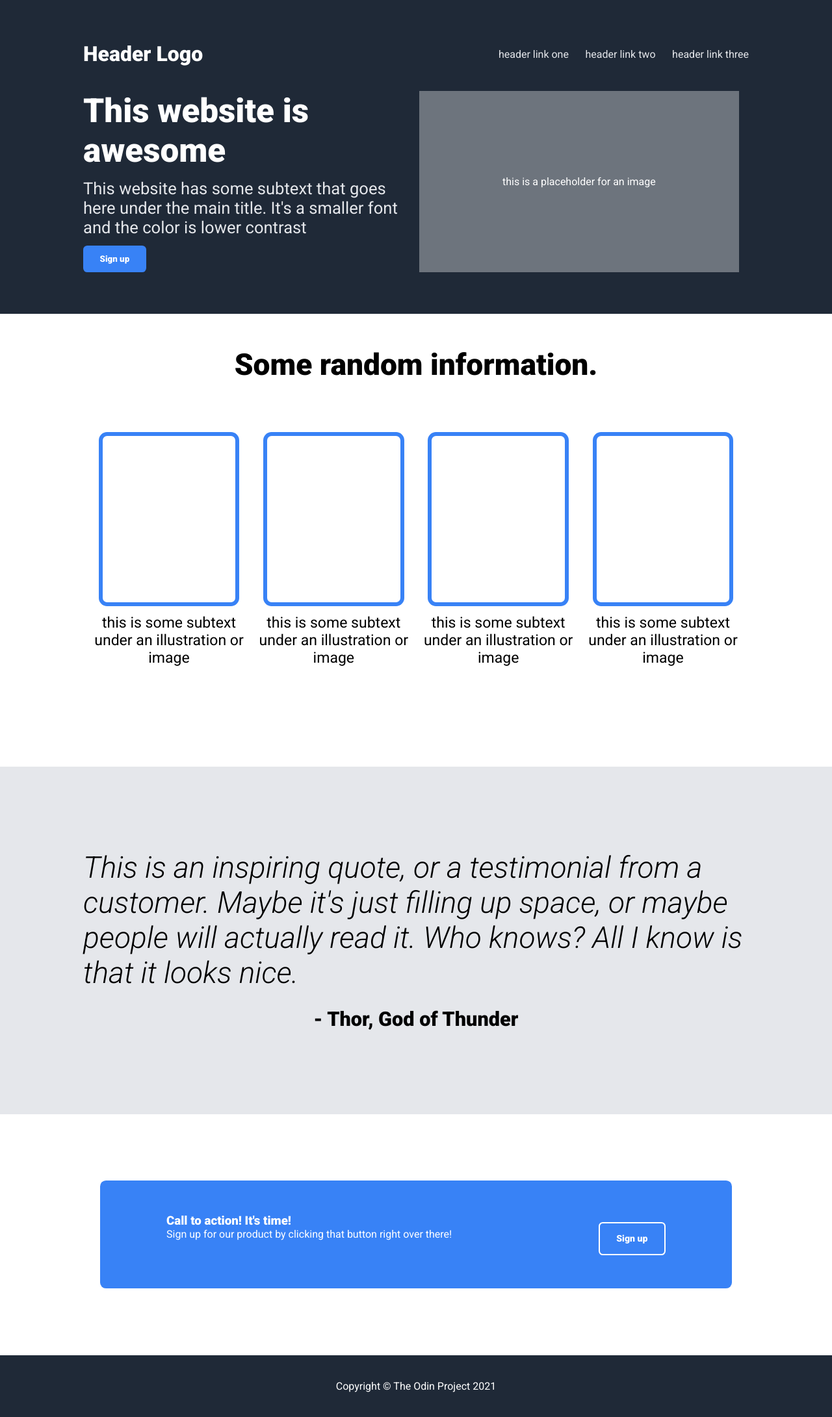
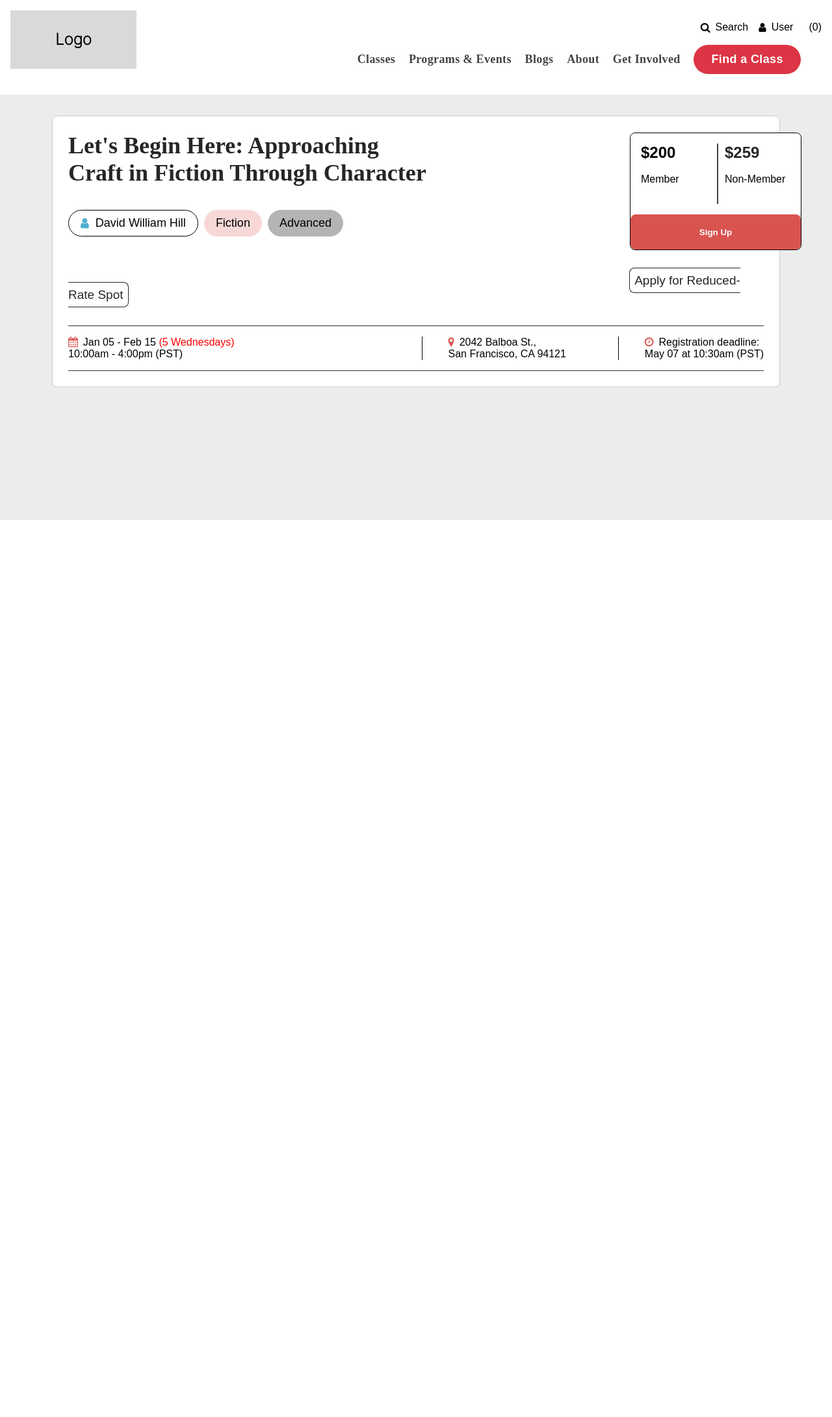
Before and after one commit to WisdmLabs/tejas-html-assignment, a PHP site: page / in a window 1280 px wide. Shown: the whole page at 65% size. After the commit the page ends 800 px from the top, so only its background shows below. Run offline with PHP 8.4, Linux system fonts and the light colour scheme.

Commit message:
Header and below division add

```diff
--- a/index.css
+++ b/index.css
@@ -1,202 +1,216 @@
 * {
-    font-family: 'Roboto', sans-serif;
-    list-style: none;
+    box-sizing: border-box;
     margin: 0;
     padding: 0;
   }
 
-header {
-    background-color: #1F2937;
-    color: #ffffff;
-    padding: 5vw 10vw;
+  body {
+    font-family: 'PT Sans', sans-serif;
+    background-color: #ECECEC;
   }
 
-.header-div {
+  .navbar-container {
+    display: flex;
+    justify-content: space-between;
+    align-items: center;
+    margin-right: 10em;
+    padding: 1em;
+    width: 100%;
+    background-color: #fff;
+  }
+
+  #logo {
+    font-family: "Inter";
+    font-size: 24px;
+    font-weight: bold;
+    background-color: #d9d9d9;
+    width: 194px;
+    height: 90px;
+    top: 37px;
+    left: 120px;
+    line-height: 90px;
+    text-align: center;
+    margin-bottom: 1em;
+    color:#000;
+  }
+
+  .nav-actions {
+    display: flex;
+    gap: 1em;
+    margin-left: 33em;
+  }
+
+  .nav-search,
+  .nav-user,
+  .nav-cart {
+    display: flex;
+    align-items: center;
+    gap: 0.5em;
+    cursor: pointer;
+  }
+
+  .nav-links {
+    list-style: none;
+    display: flex;
+    gap: 1.3em;
+    align-items: center;
+  }
+
+  .nav-item .nav-link {
+    font-family: "PT Sans";
+    text-decoration: none;
+    color: #434343;
+    font-weight: 700;
+    font-size: 18px;
+    line-height: 27px;
+    letter-spacing: 0.36px;
+  }
+
+  .btn-find-class,
+  .nav-item-get-involved {
+    background-color: #dc3545;
+    color: #fff;
+    border: none;
+    padding: 0.5em 1.5em;
+    border-radius: 28px;
+    font-weight: 700;
+    font-size: 18px;
+    line-height: 27px;
+    letter-spacing: 0.36px;
+    cursor: pointer;
+  }
+
+  .btn-find-class:hover,
+  .nav-item-get-involved:hover {
+    background-color: #c82333;
+  }
+
+
+  .workshop-container {
+    margin:2em 5em 0em 5em;
+    padding: 1.5em;
+    background-color: #fff;
+    border: 1px solid #ccc;
+    border-radius: 8px;
     display: flex;
     flex-direction: column;
   }
-
-.header-top {
+  .workshop-details-container {
     display: flex;
     justify-content: space-between;
-    margin-bottom: 3vw;
-    align-items: center;
+  }
+  .workshop-header h1 {
+    font-size: 36px;
+    font-family: "Montserrat";
+    font-weight: 900;
+    color: #262626;
+    margin-bottom: 1em;
   }
 
-.header-top ul {
+  .workshop-tags {
     display: flex;
+    gap: 0.5em;
+    font-size: 18px;
+  }
+  .level{
+    background: var(--TWS-Gray-60, linear-gradient(0deg, rgba(255, 255, 255, 0.60) 0%, rgba(255, 255, 255, 0.60) 100%), #434343);
+  }
+  .tag {
+    display: flex;
+    align-items: center;
+    border-radius: 30px;
+    padding: 0.5em 1em;
   }
 
-.header-top li {
-    margin-left: 2vw;
+  .instructor {
+    border: 1px solid #000;
+    color: #000;
+  }
+  .category{
+    background: linear-gradient(0deg, rgba(255, 255, 255, 0.80) 0%, rgba(255, 255, 255, 0.80) 100%), #DC3636;
+  }
+  .workshop-details {
+    display: flex;
+    justify-content: space-between;
+    border-top: 1px solid #333;
+    border-bottom: 1px solid #333;
+    padding: 1em 0;
   }
 
-.header-top li a {
-    text-decoration: none;
-    color: #e5e7eb;
+  .workshop-details i {
+    color: #d9534f;
+    margin-right: 0.5em;
   }
 
-button {
-    border: none;
-    color: #ffffff;
-    font-weight: bold;
-    background-color: #3882F6;
-    border-radius: 0.5vw;
-    padding: 1vw 2vw;
-    margin-top: 1vw;
+  .workshop-pricing-signup {
+    display: flex;
+    flex-direction: column;
+    align-items: flex-end;
+    margin-top: -10em;
+    width: 264px;
+    border: 1px solid #000;
+    border-radius: 8px;
+    margin-left: 54em;
   }
 
-.header-main {
+  .pricing {
     display: flex;
-    flex-wrap: wrap;
+    align-items: center;
+    background: #fff;
+    color: #000;
+    padding: 1em;
+    width: 100%;
+    border-radius: 8px;
+    flex-direction: row;
+    justify-content: space-between;
   }
 
-.first-half,
-.second-half,
-.card {
-    width: 48%;
-    box-sizing: border-box;
+  .price {
+    font-size: 24px;
+    font-weight: bold;
+    margin-right: 2em;
+  }
+  .price-member,
+  .price-non-member {
+    display: flex;
+    flex-direction: column;
+    height:93px;
+    padding-right:1em;
+  }
+   .price-member{
+    border-right:2px solid #434343;
+   }
+  .label {
+    font-size: 16px;
+    color: #000;
   }
 
-.first-half {
-    margin-right: 2vw;
+  .price-non-member {
+    background: #fff;
+    color: #262626;
+
+    padding-left: 0.6em;
+    border-radius: 4px;
   }
 
-.first-half h1 {
+  .btn-signup {
+    background-color: #d9534f;
+    color: #fff;
+    border: none;
+    height:54px;
+    border-radius: 8px;
     font-weight: bold;
-    font-size: 4vw;
-    margin-bottom: 1vw;
+    cursor: pointer;
+    width: 100%;
   }
 
-.first-half p {
-    color: #e5e7eb;
-    font-size: 2vw;
-}
-
-.second-half {
-    background-color: #6d747d;
-    display: flex;
-    justify-content: center;
-    align-items: center;
-}
-
-.second-half p {
-    text-align: center;
-}
-
-.info-div-section {
-    padding: 0 10vw 8vw;
-}
-
-.info-div-section h2 {
-    font-size: 3.6vw;
-    font-weight: bold;
-    margin: 4vw auto;
-    text-align: center;
-}
-
-.card-div {
-    display: flex;
-    flex-wrap: wrap;
-    justify-content: space-between;
-    align-items: center;
-    max-width: 1000px;
-    margin: 0 auto;
-    padding: 2vw 0vw;
-}
-
-.card {
-    text-align: center;
-    font-size: 1.8vw;
-    display: flex;
-    flex-flow: column;
-    justify-content: center;
-    align-items: center;
-    margin-bottom: 2vw;
-    width: 24%;
-}
-
-.card div {
-    width: 16vw;
-    height: 20vw;
-    border: 0.5vw solid #3882f6;
-    border-radius: 1vw;
-    margin-bottom: 1vw;
-}
-
-.quote-section {
-    background-color: #e5e7eb;
-    padding: 10vw 10vw;
-    font-size: 3.6vw;
-    font-weight: lighter;
-}
-
-.quote-section .quote-source {
-    text-align: center;
-    font-size: 2.4vw;
-    font-weight: bold;
-    margin-top: 2vw;
-}
-
-.action-section {
-    margin: 8vw;
-}
-
-.action-card {
-    width: 60vw;
-    margin: 0 auto;
-    background-color: #3882f6;
-    padding: 4vw 8vw;
-    display: flex;
-    justify-content: space-between;
-    border-radius: 0.7vw;
-    color: #ffffff;
-}
-
-.action-card .action-info {
-    flex: 1;
-}
-
-.action-card button {
-    border: 0.2vw solid #ffffff;
-    height: 4vw;
-    font-size: 1.1vw;
-}
-
-.footer-section {
-    padding: 3vw;
-    background-color: #1f2937;
-    text-align: center;
-    color: #ffffff;
-}
-@media screen and (max-width: 768px) {
-    .first-half,
-    .second-half,
-    .card {
-        width: 100%;
-        margin-right: 0;
-    }
-    .second-half {
-        margin-top:2em;
-        height: 15vw;
-    }
-    .card {
-	    text-align: center;
-	    font-size: 1.8vw;
-	    display: flex;
-	    flex-flow: column;
-	    justify-content: center;
-	    align-items: center;
-	    margin-bottom: 2vw;
-	    width: 100%;
-	}
-    .card div {
-    	    width: 80vw;
-	    height: 30vw;
-	    border: 0.5vw solid #3882f6;
-	    border-radius: 1vw;
-	    margin-bottom: 1vw;
-}
-
+  .link-reduced-rate {
+    color: #262626;
+    margin-left:45.4em;
+    padding:0.4em;
+    border: 1px solid #262626;
+    border-radius: 8px;
+    font-size: 19px;
+    text-decoration: none;
 
   }
--- a/index.html
+++ b/index.html
@@ -3,83 +3,77 @@
 <head>
   <meta charset="UTF-8">
   <meta name="viewport" content="width=device-width, initial-scale=1.0">
+  <link rel="stylesheet" href="index.css">
+  <link rel="stylesheet" href="https://cdnjs.cloudflare.com/ajax/libs/font-awesome/4.7.0/css/font-awesome.min.css">
   <link rel="preconnect" href="https://fonts.googleapis.com">
-    <link href="https://fonts.googleapis.com/css2?family=Roboto:ital,wght@0,400;0,900;1,300&display=swap" rel="stylesheet">
   <link rel="preconnect" href="https://fonts.gstatic.com" crossorigin>
-    <link rel="stylesheet" href="index.css">
-    <title>Assignment HTML</title>
+  <link href="https://fonts.googleapis.com/css2?family=Inter:wght@200&display=swap" rel="stylesheet">
+  <title>Navigation Bar</title>
 </head>
 <body>
-    <header>
-      <div class="header-div">
-        <div class="header-top">
-          <h1>Header Logo</h1>
-          <nav>
-            <ul>
-              <li>
-                <a href="#">header link one</a>
-              </li>
-              <li>
-                <a href="#">header link two</a>
-              </li>
-              <li>
-                <a href="#">header link three</a>
-              </li>
-            </ul>
+  <div class="navbar-container">
+    <div id="logo">Logo</div>
+    <nav class="navbar">
+      <div class="nav-actions">
+        <div class="nav-search">
+          <i class="fa fa-search"></i>Search
+        </div>
+        <div class="nav-user">
+          <i class="fa fa-user"></i>User
+        </div>
+        <div class="nav-cart">
+          <i class="fa fa-cart"></i>(0)
+        </div>
+      </div><br>
+      <div class="nav-links">
+        <li class="nav-item"><a href="#" class="nav-link">Classes</a></li>
+        <li class="nav-item"><a href="#" class="nav-link">Programs & Events</a></li>
+        <li class="nav-item"><a href="#" class="nav-link">Blogs</a></li>
+        <li class="nav-item"><a href="#" class="nav-link">About</a></li>
+        <li class="nav-item"><a href="#" class="nav-link">Get Involved</a></li>
+        <li class="nav-item"><button class="btn-find-class">Find a Class</button></li>
+      </div>
+
     </nav>
   </div>
-        <div class="header-main">
-          <div class="first-half">
-            <h1>This website is awesome</h1>
-            <p>This website has some subtext that goes here under the main title. It's a smaller font and the color is lower contrast</p>
-            <button>Sign up</button>
-          </div>
-          <div class="second-half">
-            <p>this is a placeholder for an image</p>
+  <div class="workshop-container">
+    <div class="workshop-header">
+      <h1>Let's Begin Here: Approaching <br>Craft in Fiction Through Character</h1>
+      <div class="workshop-tags">
+        <span class="tag instructor"><i class="fa fa-user" style="color:#4eafcd;"></i>&nbsp;&nbsp;David William Hill</span>
+        <span class="tag category">Fiction</span>
+        <span class="tag level">Advanced</span>
       </div>
     </div>
+    <div class="workshop-pricing-signup">
+      <div class="pricing">
+        <div class="price-member">
+          <div class="price">$200</div><br>
+          <div class="label">Member</div>
         </div>
-    </header>
-    <main>
-      <section class="info-div-section">
-        <h2>Some random information.</h2>
-        <div class="card-div">
-          <div class="card">
-            <div></div>
-            <p>this is some subtext under an illustration or image</p>
-          </div>
-          <div class="card">
-            <div></div>
-            <p>this is some subtext under an illustration or image</p>
-          </div>
-          <div class="card">
-            <div></div>
-            <p>this is some subtext under an illustration or image</p>
-          </div>
-          <div class="card">
-            <div></div>
-            <p>this is some subtext under an illustration or image</p>
+        <div class="price-non-member">
+          <div class="price">$259</div><br>
+          <div class="label">Non-Member</div>
         </div>
       </div>
-      </section>
-      <section class="quote-section">
-        <p class="quote-text">
-          <em> This is an inspiring quote, or a testimonial from a customer. Maybe it's just filling up space, or maybe people will actually read it. Who knows? All I know is that it looks nice. </em>
-        </p>
-        <p class="quote-source">- Thor, God of Thunder</p>
-      </section>
-      <section class="action-section">
-        <div class="action-card">
-          <div class="action-info">
-            <h3>Call to action! It's time!</h3>
-            <p>Sign up for our product by clicking that button right over there!</p>
+       <button class="btn-signup">Sign Up</button>
+    </div><br><br>
+
+    <div class="signup">
+      <a href="#" class="link-reduced-rate">Apply for Reduced-Rate Spot</a>
+    </div><br><br>
+    <div class="workshop-details">
+      <div class="workshop-dates" style="padding-right:18em;border-right: 1px solid #000;">
+        <p><i class="fa fa-calendar"></i>Jan 05 - Feb 15 <span style="color:red;">(5 Wednesdays)</span><br>10:00am - 4:00pm (PST)</p>
       </div>
-          <button>Sign up</button>
+      <div class="workshop-location" style="padding-right:5em;border-right: 1px solid #000;">
+        <p><i class="fa fa-map-marker"></i>2042 Balboa St.,<br>San Francisco, CA 94121</p>
       </div>
-      </section>
-    </main>
-    <footer class="footer-section">
-      <p>Copyright &copy; The Odin Project 2021</p>
-    </footer>
+      <div class="workshop-deadline">
+        <p><i class="fa fa-clock-o"></i>Registration deadline:<br>May 07 at 10:30am (PST)</p>
+      </div>
+    </div>
+
+  </div>
 </body>
 </html>
```
Lines whose indentation alone changed are shown as unchanged.
